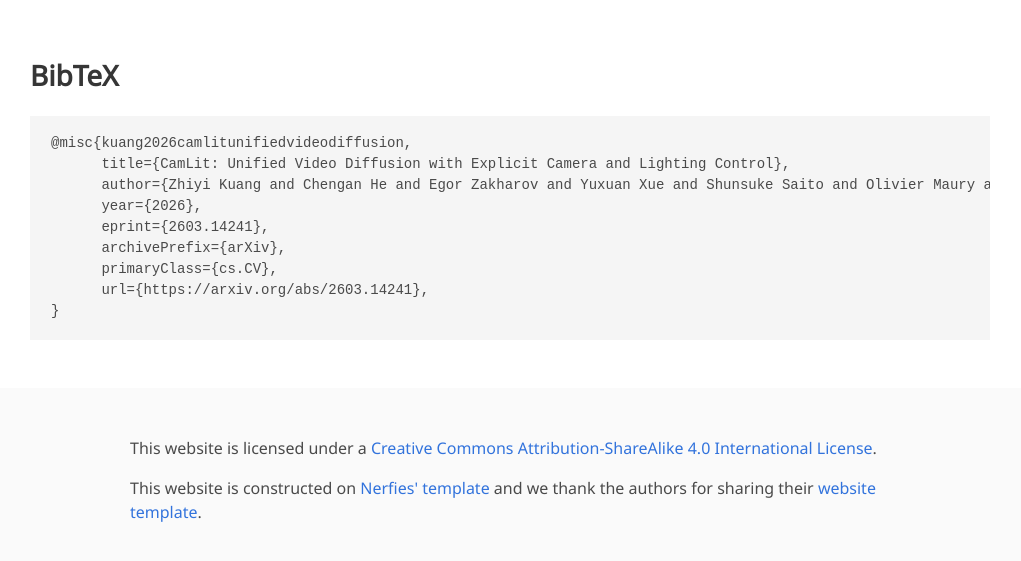
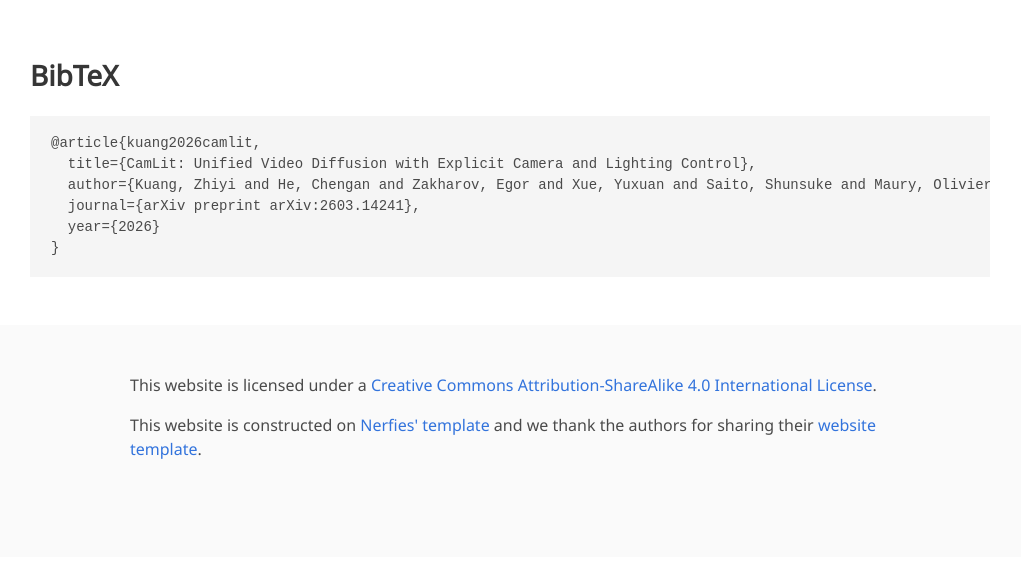
Before and after one commit to Musinghead/musinghead.github.io, a Jekyll site: the page projects/CamLit/index.html, which Jekyll copies as it is, in a window 1280 px wide and 900 px high, scrolled down 3668 px, cut to the strip 280-841 px from the top of the window. Shown: the whole strip, without its empty margins (130-1151 px from the left). Built offline with Jekyll 4.4.1, drawn with Linux system fonts in a browser that asks for light colours; nearby versions of some CDN libraries; some web fonts are replaced; library files that are not in the unit come from our copies; a style sheet for code colours, icons or effects is not loaded.

Commit message:
update camlit bibtex

```diff
--- a/projects/CamLit/index.html
+++ b/projects/CamLit/index.html
@@ -443,14 +443,11 @@
 <section class="section" id="BibTeX">
   <div class="container is-max-desktop content">
     <h2 class="title">BibTeX</h2>
-    <pre><code>@misc{kuang2026camlitunifiedvideodiffusion,
-      title={CamLit: Unified Video Diffusion with Explicit Camera and Lighting Control},
-      author={Zhiyi Kuang and Chengan He and Egor Zakharov and Yuxuan Xue and Shunsuke Saito and Olivier Maury and Timur Bagautdinov and Youyi Zheng and Giljoo Nam},
-      year={2026},
-      eprint={2603.14241},
-      archivePrefix={arXiv},
-      primaryClass={cs.CV},
-      url={https://arxiv.org/abs/2603.14241},
+    <pre><code>@article{kuang2026camlit,
+  title={CamLit: Unified Video Diffusion with Explicit Camera and Lighting Control},
+  author={Kuang, Zhiyi and He, Chengan and Zakharov, Egor and Xue, Yuxuan and Saito, Shunsuke and Maury, Olivier and Bagautdinov, Timur and Zheng, Youyi and Nam, Giljoo},
+  journal={arXiv preprint arXiv:2603.14241},
+  year={2026}
 }</code></pre>
   </div>
 </section>
```
